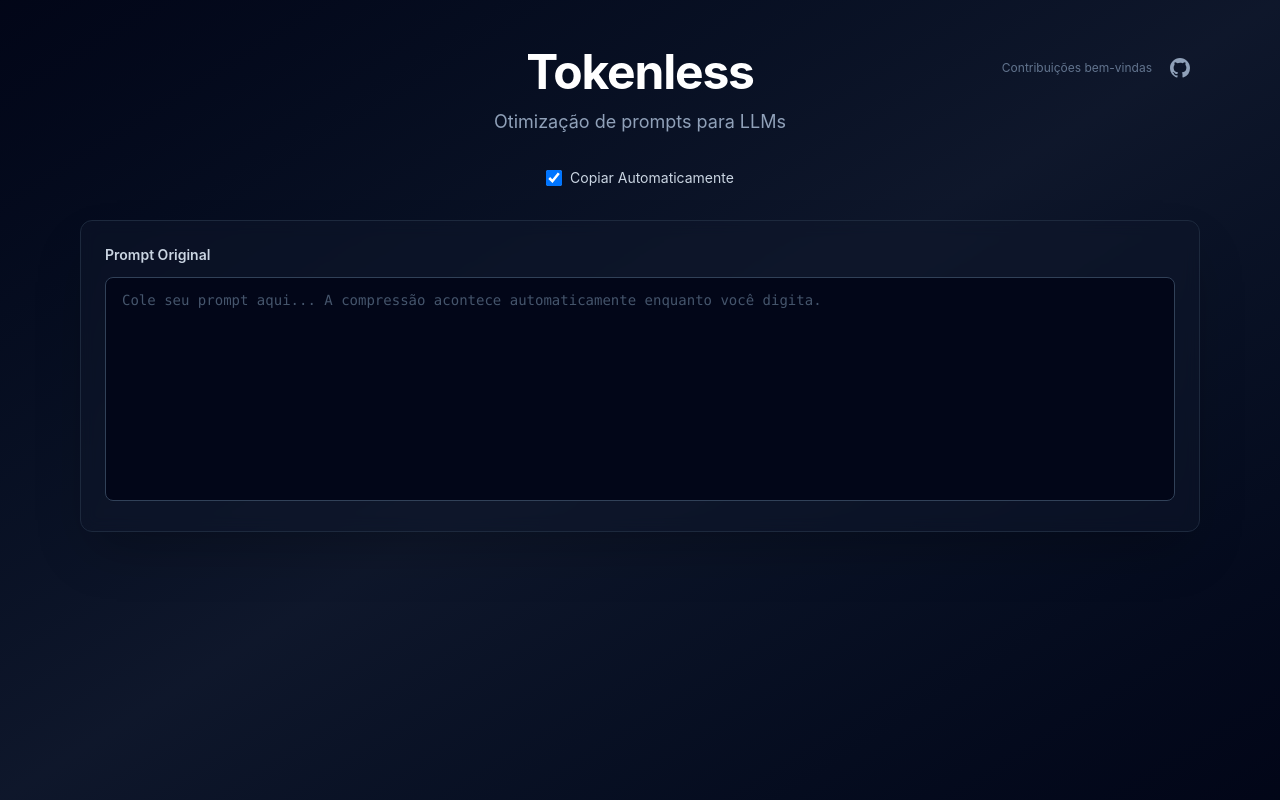
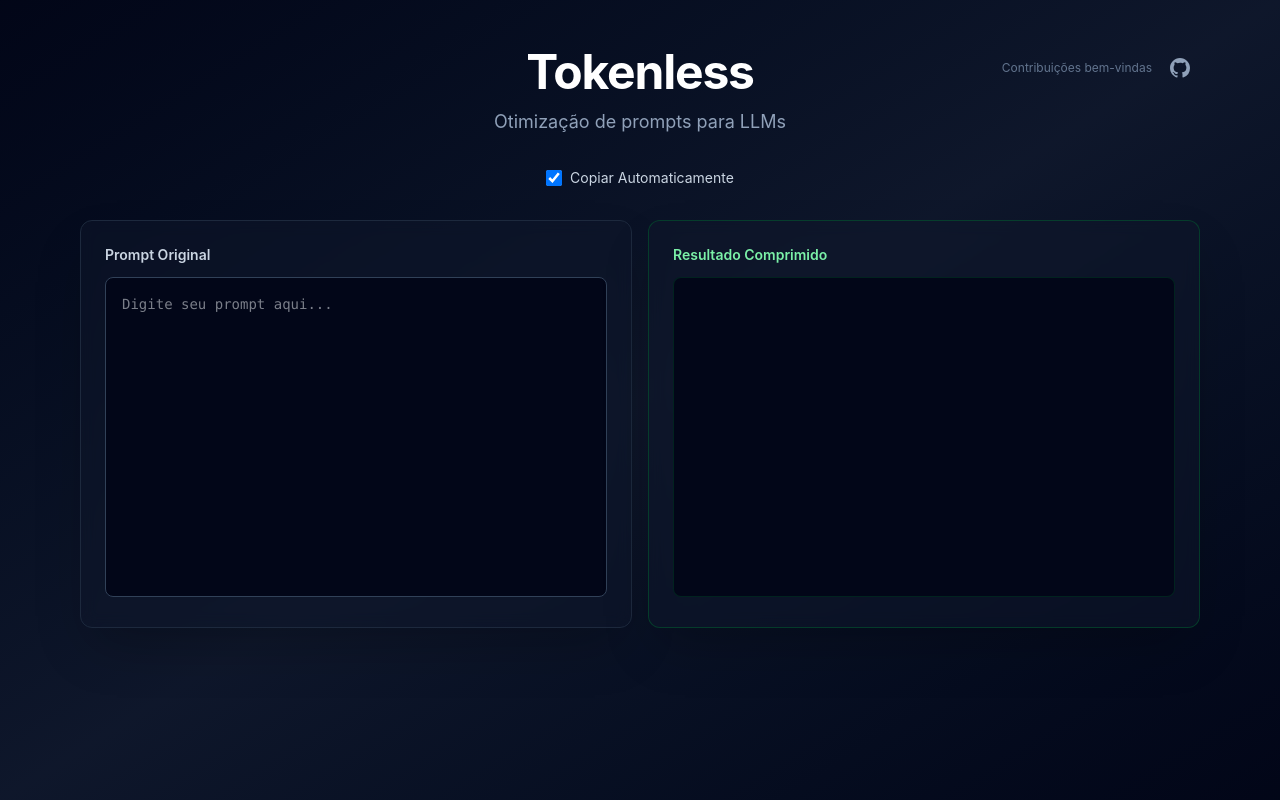
Before and after one commit to Muriel-Gasparini/tokenless, a React (Vite) app: page / in a window 1280 px wide. Built offline with nearby package versions, Linux system fonts and the light colour scheme.

Commit message:
refactor(ui): simplify app to always use side-by-side layout

```diff
--- a/src/App.tsx
+++ b/src/App.tsx
@@ -5,8 +5,6 @@
 import { useDebounce } from "./hooks/useDebounce";
 import { Header } from "./components/Header";
 import { Settings } from "./components/Settings";
-import { InputArea } from "./components/InputArea";
-import { OutputArea } from "./components/OutputArea";
 import { SideBySideView } from "./components/SideBySideView";
 import { MetricsCards } from "./components/MetricsCards";
 
@@ -18,7 +16,6 @@
   const [copied, setCopied] = useState(false);
   const [isCompressing, setIsCompressing] = useState(false);
   const [autoCopy, setAutoCopy] = useState(true);
-  const [sideBySide, setSideBySide] = useState(true);
 
   const debouncedInput = useDebounce(input, 500);
 
@@ -59,41 +56,20 @@
         <Header />
 
         <Settings
-          sideBySide={sideBySide}
           autoCopy={autoCopy}
           copied={copied}
-          onSideBySideChange={setSideBySide}
           onAutoCopyChange={setAutoCopy}
         />
 
         <div className="space-y-6">
-          {sideBySide && result ? (
           <SideBySideView
             input={input}
             result={result}
             copied={copied}
             autoCopy={autoCopy}
-              onCopy={() => handleCopy(result.compressed)}
+            onCopy={() => result && handleCopy(result.compressed)}
             onInputChange={setInput}
           />
-          ) : (
-            <>
-              <InputArea
-                value={input}
-                onChange={setInput}
-                isCompressing={isCompressing}
-              />
-
-              {result && (
-                <OutputArea
-                  result={result}
-                  copied={copied}
-                  autoCopy={autoCopy}
-                  onCopy={() => handleCopy(result.compressed)}
-                />
-              )}
-            </>
-          )}
 
           {result && <MetricsCards result={result} />}
         </div>
```
Lines whose indentation alone changed are shown as unchanged.
